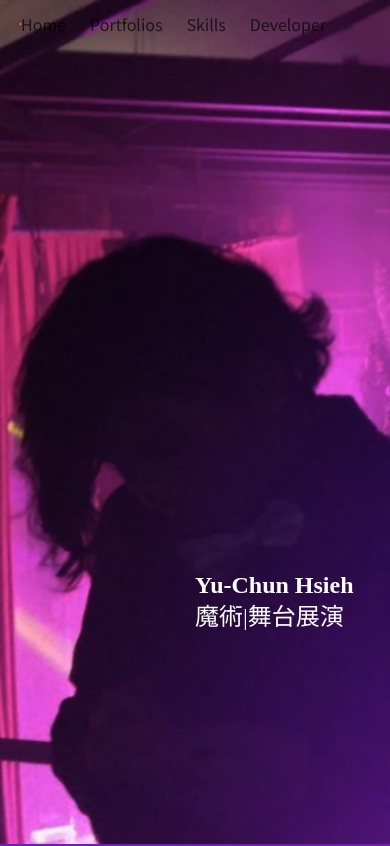
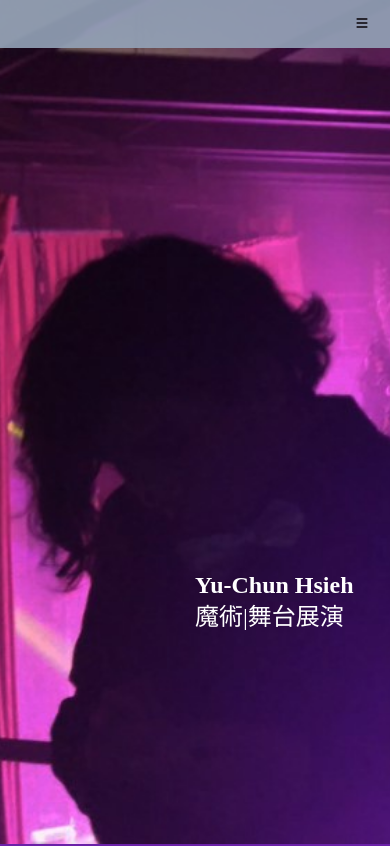
Before and after one commit to xieyou0608/xieyou, a Next.js app: page /magician in a window 390 px wide. Shown: the top 846 px of the page. Built offline with nearby package versions, Linux system fonts and the light colour scheme.

Commit message:
[feat] Add mobile Navbar.

```diff
--- a/components/layout/Navbar.jsx
+++ b/components/layout/Navbar.jsx
@@ -2,6 +2,8 @@ import React, { useEffect, useState } from "react";
 import Image from "next/image";
 import Link from "next/link";
 import { useRouter } from "next/router";
+import { HiMenu } from "react-icons/hi";
+import { RiArrowGoBackFill } from "react-icons/ri";
 
 const Navbar = () => {
   const router = useRouter();
@@ -12,6 +14,11 @@ const Navbar = () => {
     } else {
       router.push("/");
     }
+  };
+
+  const [openNav, setOpenNav] = useState(false);
+  const toggleNav = () => {
+    setOpenNav((prev) => !prev);
   };
 
   const [navColor, setNavColor] = useState("");
@@ -28,11 +35,13 @@ const Navbar = () => {
   }, []);
 
   return (
+    <>
+      {/* PC display */}
       <nav
-      className={`fixed top-0 w-full py-3 pl-5 pr-16 z-50 flex justify-between items-center opacity-70 duration-500 ${navColor}`}
+        className={`fixed top-0 w-full py-3 pl-5 pr-16 z-50 hidden md:flex justify-between items-center opacity-70 duration-500 ${navColor}`}
       >
         <header>
-        <Image src="/assets/logo.png" alt="" width={50} height={50} />
+          <Image src="/assets/logo1.png" alt="" width={50} height={50} />
         </header>
         <ul className="flex gap-x-6">
           <li>
@@ -40,6 +49,8 @@ const Navbar = () => {
               Home
             </Link>
           </li>
+          {!magic && (
+            <>
               <li>
                 <Link href="#portfolios" scroll={false}>
                   Portfolios
@@ -50,11 +61,106 @@ const Navbar = () => {
                   Skills
                 </Link>
               </li>
+            </>
+          )}
+          {magic && (
+            <>
               <li>
-          <button onClick={changePage}>{magic ? "Developer" : "Magic"}</button>
+                <Link href="#timeline" scroll={false}>
+                  Experience
+                </Link>
+              </li>
+              <li>
+                <Link href="#magicSkills" scroll={false}>
+                  Service
+                </Link>
+              </li>
+              <li>
+                <Link href="#stagePhotos" scroll={false}>
+                  Photos
+                </Link>
+              </li>
+            </>
+          )}
+          <li>
+            <button onClick={changePage}>
+              {magic ? "Developer" : "Magic"}
+            </button>
           </li>
         </ul>
       </nav>
+      {/* mobile display */}
+      <nav
+        id="mobileNavbar"
+        className={`fixed top-0 w-full flex flex-col z-50 md:hidden opacity-90`}
+      >
+        <div
+          className={`text-right py-3 px-5 z-40 w-full h-full duration-500 bg-slate-400 `}
+        >
+          <button onClick={toggleNav}>
+            <HiMenu className="text-black" />
+          </button>
+        </div>
+        <ul
+          className={`flex flex-col pb-2 z-30 text-center bg-slate-400 relative duration-500 ${
+            openNav ? "bottom-0" : "bottom-48"
+          } `}
+        >
+          <li>
+            <Link href="#top" scroll={false} className="block p-1">
+              Home
+            </Link>
+          </li>
+          {!magic && (
+            <>
+              <li>
+                <Link href="#portfolios" scroll={false} className="block p-1">
+                  Portfolios
+                </Link>
+              </li>
+              <li>
+                <Link href="#skills" scroll={false} className="block p-1">
+                  Skills
+                </Link>
+              </li>
+            </>
+          )}
+          {magic && (
+            <>
+              <li>
+                <Link href="#timeline" scroll={false} className="block p-1">
+                  Experience
+                </Link>
+              </li>
+              <li>
+                <Link href="#magicSkills" scroll={false} className="block p-1">
+                  Service
+                </Link>
+              </li>
+              <li>
+                <Link href="#stagePhotos" scroll={false} className="block p-1">
+                  Photos
+                </Link>
+              </li>
+            </>
+          )}
+          <li>
+            <button onClick={changePage} className="w-full h-full p-1">
+              {magic ? "Developer" : "Magic"}
+            </button>
+          </li>
+
+          <li>
+            <button
+              onClick={toggleNav}
+              className="w-full h-full p-1 flex justify-center"
+            >
+              <RiArrowGoBackFill />
+            </button>
+          </li>
+        </ul>
+      </nav>
+    </>
   );
 };
 
--- a/components/magician/StagePhotos.jsx
+++ b/components/magician/StagePhotos.jsx
@@ -37,7 +37,10 @@ const StagePhotos = () => {
   };
 
   return (
-    <section className="w-4/5 h-[30vh] md:h-[80vh]  bg-black flex justify-start overflow-hidden relative">
+    <section
+      id="stagePhotos"
+      className="w-4/5 h-[30vh] md:h-[80vh]  bg-black flex justify-start overflow-hidden relative"
+    >
       {imgList.map((imgSrc, index) => (
         <Image
           key={index}
--- a/pages/index.js
+++ b/pages/index.js
@@ -20,7 +20,7 @@ export default function Home() {
 
       <Navbar />
       <header id="top" />
-      <section className="animate-curtain w-full fixed bottom-0 bg-blue-500 z-50" />
+      <section className="animate-curtainUp w-full fixed bottom-0 bg-blue-500 z-50" />
       <main className="flex flex-col items-center gap-y-10 my-5">
         <Intro />
         <Portfolios />
--- a/pages/magician.jsx
+++ b/pages/magician.jsx
@@ -21,7 +21,7 @@ const magician = ({ fadingOut, setFadingOut }) => {
 
       <Navbar />
       <header id="top" />
-      <section className="animate-curtain w-full fixed top-0 bg-black z-50" />
+      <section className="animate-curtainUp w-full fixed top-0 bg-black z-50" />
       <main className="flex flex-col items-center">
         <Landing />
         <AboutMagic />
--- a/tailwind.config.js
+++ b/tailwind.config.js
@@ -26,13 +26,13 @@ module.exports = {
           "0%": { opacity: 0 },
           "100%": { opacity: 1 },
         },
-        enlarge: {
-          "0%": { width: 0, height: 0 },
-          "100%": { width: "100vw", height: "100vw" },
-        },
-        curtain: {
+        curtainUp: {
           "0%": { height: "100%" },
           "100%": { height: "0%" },
+        },
+        curtainDown: {
+          "0%": { height: "0%" },
+          "100%": { height: "100%" },
         },
       },
       animation: {
@@ -41,7 +41,8 @@ module.exports = {
         fadeOut1: "fadeOut 1s ease-out forwards",
         fadeOut2: "fadeOut 2s ease-out forwards",
         enlarge: "enlarge 2s ease-out forwards",
-        curtain: "curtain 2s ease-out forwards",
+        curtainUp: "curtainUp 2s ease-out forwards",
+        curtainDown: "curtainDown 2s ease-out forwards",
       },
     },
   },
```
Also changed, not shown: public/assets/logo.png (deleted), public/assets/logo1.png (added). Lines whose indentation alone changed are shown as unchanged.
